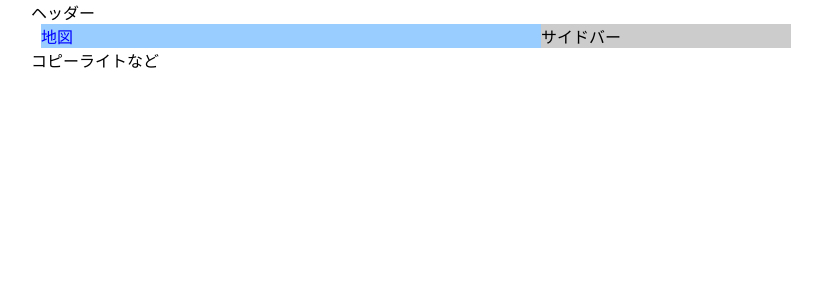
After one commit to rukasakurai/onsenmania, a PHP site: page /indexasami.html in a window 1280 px wide. The commit adds this page. Shown: the top 300 px of the page, without its empty margins (219-1041 px from the left). Run offline with PHP 8.4, Linux system fonts and the light colour scheme.

Commit message:
adding layout.css

```diff
--- /dev/null
+++ b/indexasami.html
@@ -0,0 +1,33 @@
+<?xml version="1.0" encoding="UTF-8"?>
+<!DOCTYPE html PUBLIC "-//W3C//DTD XHTML 1.1//EN"
+	"http://www.w3.org/TR/xhtml11/DTD/xhtml11.dtd">
+<html xmlns="http://www.w3.org/1999/xhtml" xml:lang="ja">
+<head>
+	<meta http-equiv="Content-Type" content="text/html; charset=UTF-8" />
+	<meta http-equiv="Content-Script-Type" content="text/javascript" />
+	<meta http-equiv="Content-Style-Type" content="text/css" />
+	<meta name="description" content="●内容説明●" />
+	<meta name="keywords" content="●キーワード●,●キーワード●" />
+	<link rel="stylesheet" href="layout.css" type="text/css" media="all">
+	<title>●文書のタイトル●</title>
+</head>
+<body>
+	<div id="wrap">
+		<div id="header">
+			ヘッダー
+		</div><!-- /header -->
+		<div id="inner">
+			<div id="mainWrap">
+				地図
+			</div><!-- /mainWrap -->
+			<div id="sideWrap">
+				サイドバー
+			</div><!-- /sideWrap -->
+		<div class="clear"><hr /></div>
+		</div><!-- /inner -->
+		<div id="footer">
+			コピーライトなど
+		</div><!-- /footer -->
+	</div><!-- /wrap -->
+</body>
+</html>
--- /dev/null
+++ b/layout.css
@@ -0,0 +1,71 @@
+@charset "Unicode";
+/*=========================================================================
+ File Name:	layout.css
+ UpdatedBy: 	2013-April-06
+ =========================================================================*/
+/*
+
+/*
+ style reset
+-------------------------------------------------------------------------*/
+body,div,iframe,
+dl,dt,dd,ul,ol,li,
+h1,h2,h3,h4,h5,h6,
+form,fieldset,
+p,blockquote {
+	margin: 0;
+	padding: 0;
+	font-size: 100%;
+}
+ul,ol,li,dl,dt,dd {
+	list-style-type: none;
+}
+img {
+	border: 0;
+	vertical-align: bottom;
+}
+table {
+	empty-cells: show;
+}
+sup {
+	vertical-align: text-top;
+}
+sub {
+	vertical-align: text-bottom;
+}
+em {
+	font-style: normal;
+	font-weight: bold;
+}
+
+/*
+ body and base setting
+-------------------------------------------------------------------------*/
+body {
+	text-align:center;
+}
+#wrap {
+	width:780px;
+	text-align:left;
+	margin:0 auto;
+}
+#inner {
+	margin:0 10px;
+}
+#mainWrap {
+	width:500px;
+	float:left;
+	background-color:#9cf;
+	color:#0000ff;
+}
+#sideWrap {
+	width:250px;
+	float:left;
+	background-color:#ccc;
+}
+.clear {
+	clear:both;
+}
+.clear hr {
+	display:none;
+}
--- a/top_part.html
+++ b/topBar.html
@@ -1,5 +1,5 @@
 <img src="./onsenmania_cropped.jpg" width=100%/>
-<h1>温泉マニア</h1>
+<h1 id="id_main_title>温泉マニア</h1>
 <p id="demo">Here are the best hot springs in Japan!</p>
 <div id="onsens"></div>
 <button type="button" onclick="displayOnsens()">Display Onsens</button>
```
Also changed, not shown: head.html (+13 -1 lines), index.php (+21 -3 lines), 1 other file.
